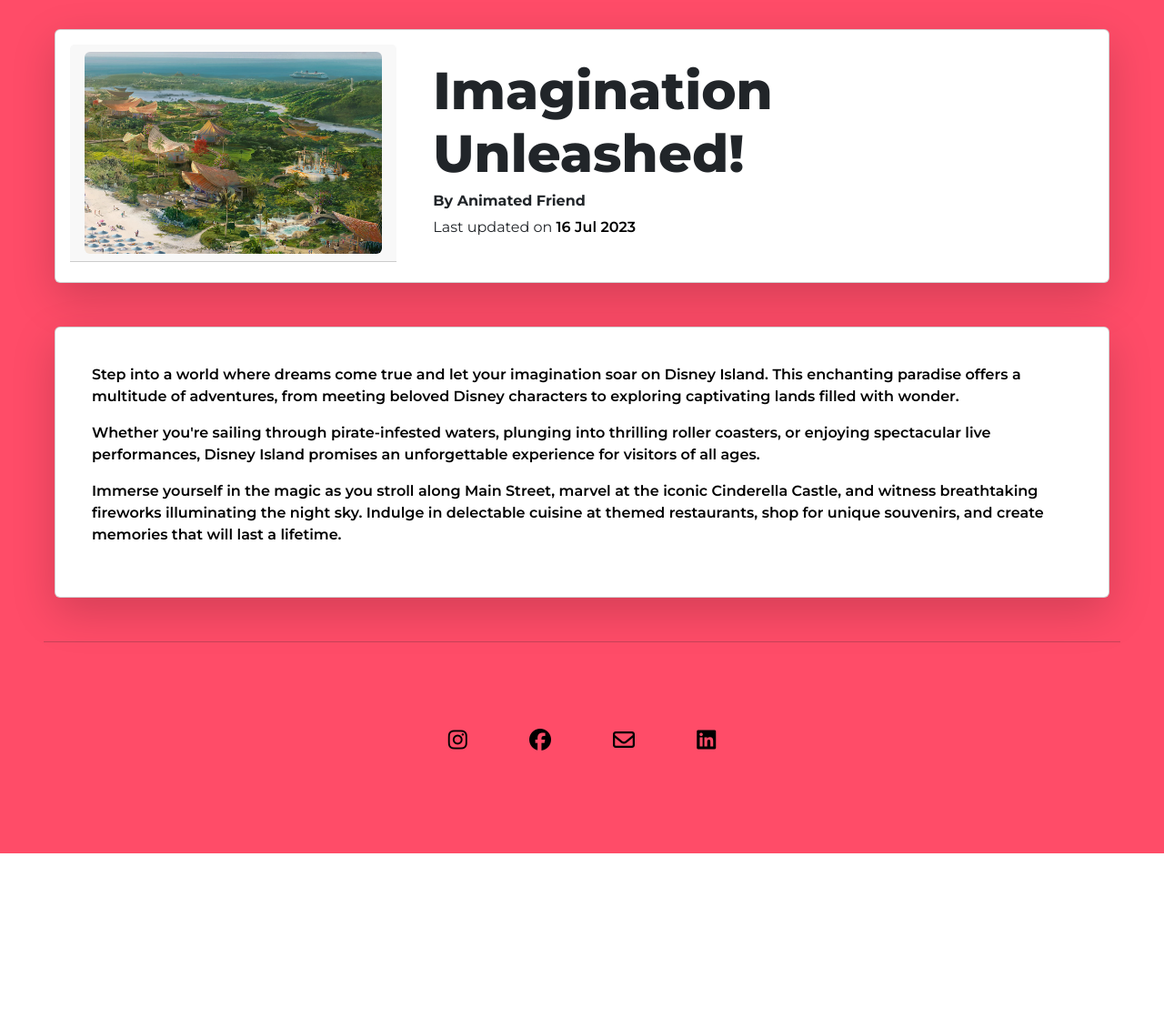
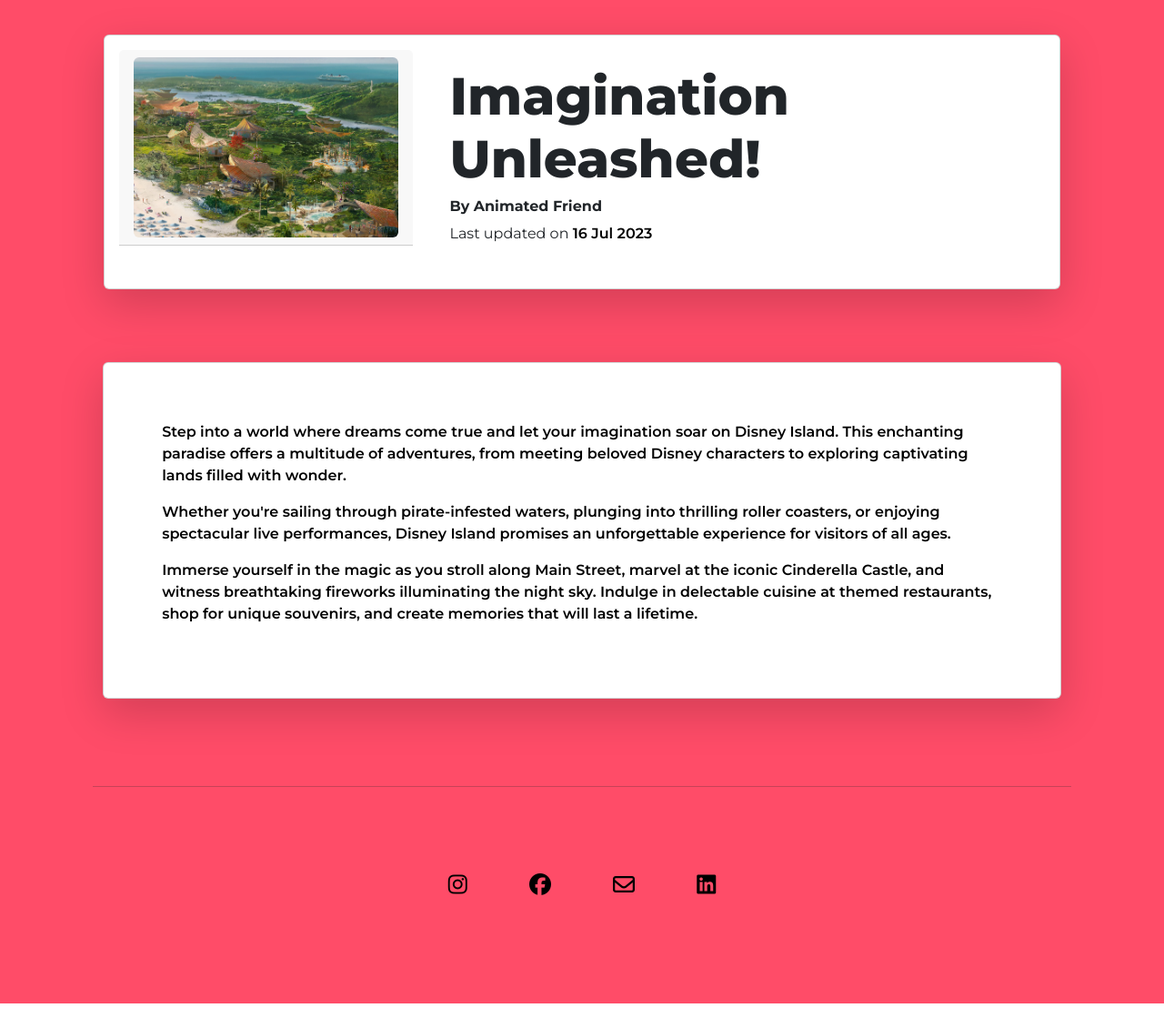
Before and after one commit to gokul-github-collab/BoundlessPages, a Django app: a page that uses blog/templates/blog/post_detail.html in a window 1280 px wide. Shown: the part 151-1270 px from the top of the page at 91% size. Before the commit the page ends 1089 px from the top, so only its background shows below. Run offline with Django 4.2, Linux system fonts and the light colour scheme; data comes from the database, SQL or seed files in the repository; some libraries are stand-ins or nearby versions.

Commit message:
Post detail page aligned to match nav bar

```diff
--- a/blog/templates/blog/post_detail.html
+++ b/blog/templates/blog/post_detail.html
@@ -7,12 +7,7 @@
         padding: 2rem 3rem;
     }
 
-    < !-- #comment {
-        -->< !-- text-align: center;
-        -->< !--
-    }
-
-    -->span {
+    span {
         font-weight: 600;
         color: black;
     }
@@ -34,7 +29,7 @@
 
 {% block content %}
 
-<section id="post_detail" class="mb-3">
+<section id="post_detail" class="mb-3" style="padding: 3% 8%;">
     <div class="container-fluid">
         <div class="card shadow-lg p-3 mb-5">
             <div class="row">
@@ -54,8 +49,8 @@
         </div>
     </div>
 
-    <div class="container-fluid">
-        <div class="card shadow-lg p-4 mb-5">
+    <div class="container-fluid" style="padding: 3% 1%;">
+        <div class="card shadow-lg p-5 mb-5">
             <div class="card-body">
                 <h6 style="font-weight: 600; line-height: 1.5; color: #000;">{{post.content | linebreaks}}</h6>
             </div>
```
